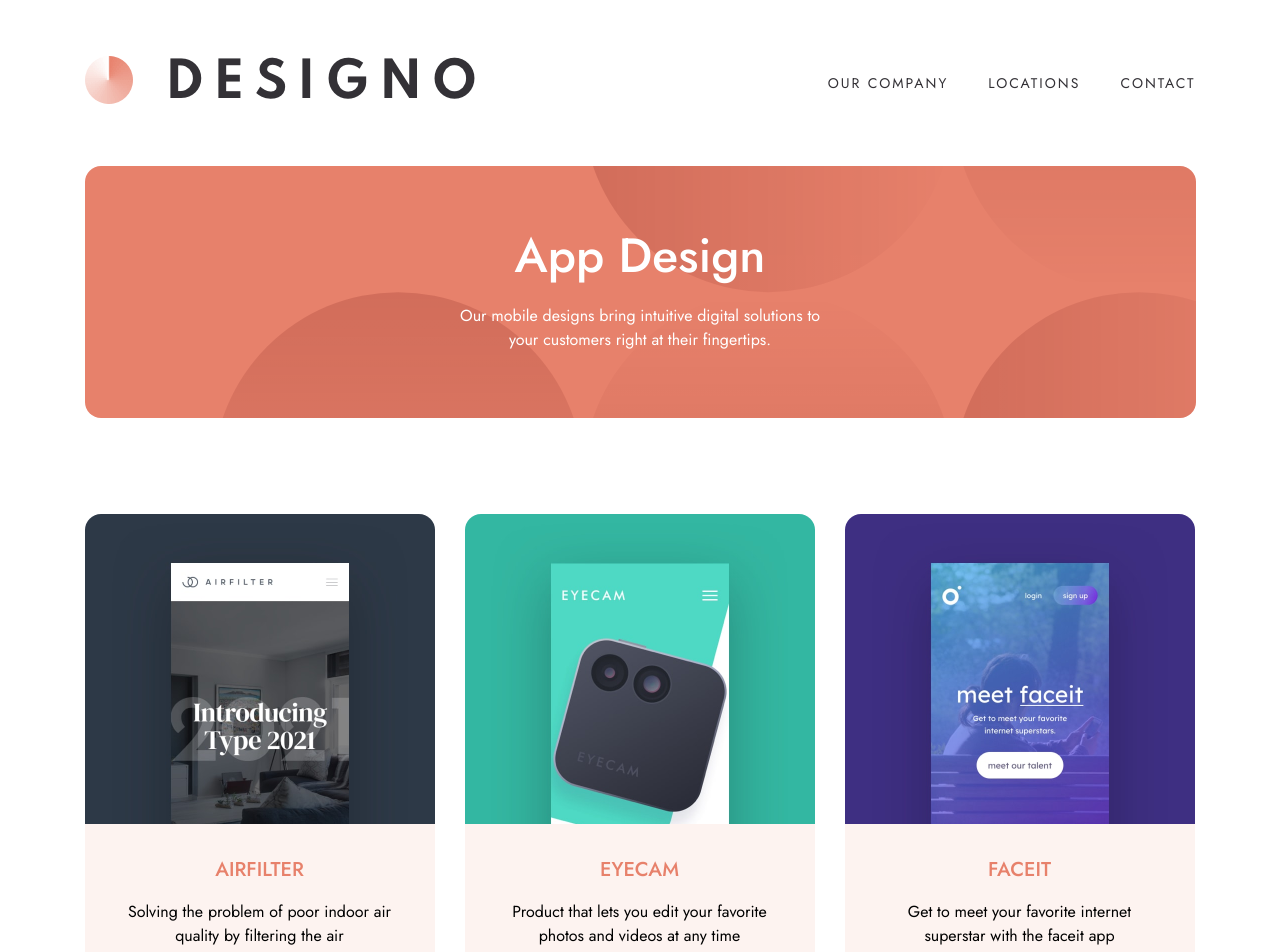
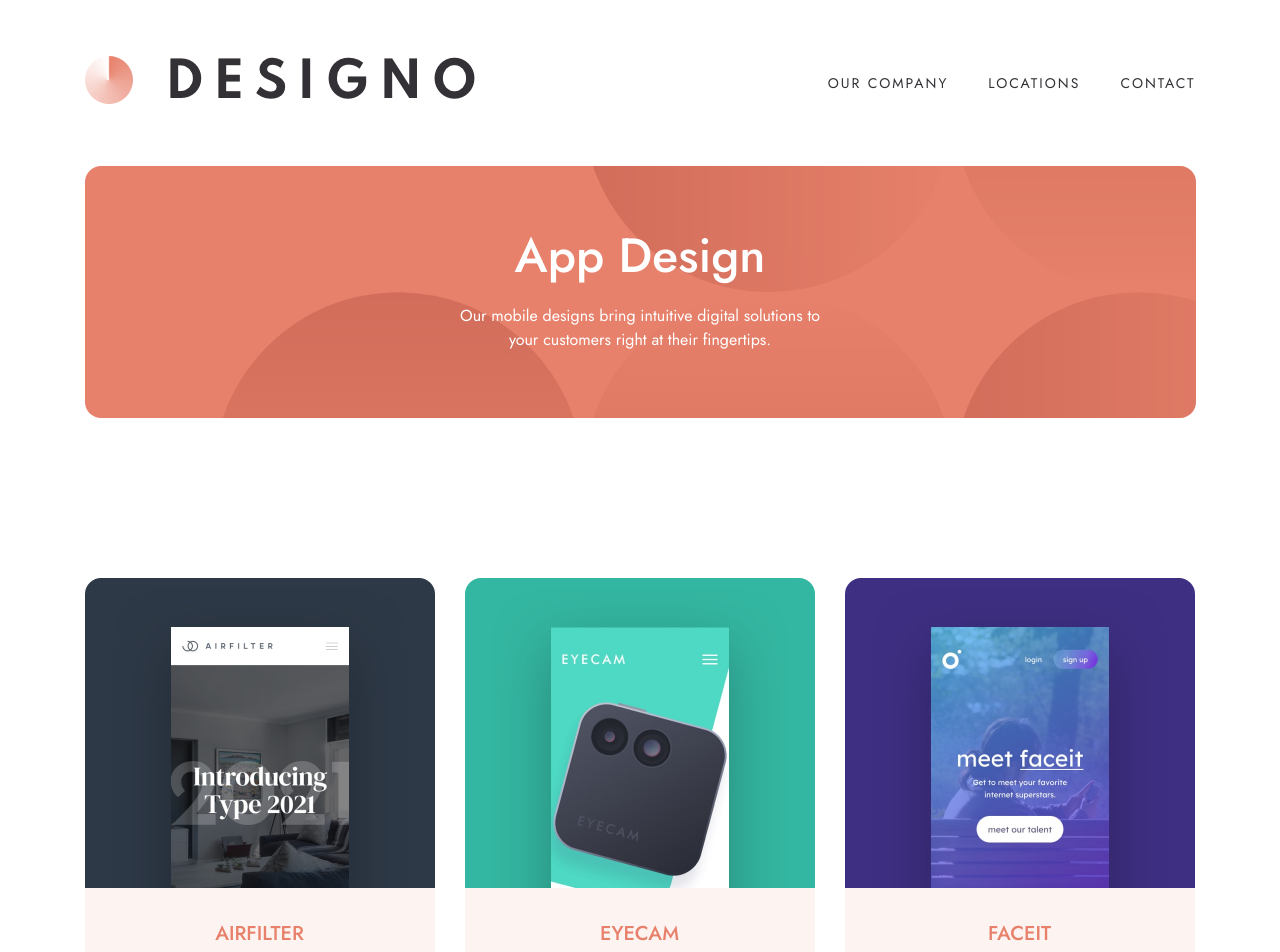
Before and after one commit to nicknjagi/designo-multi-page-website, a Next.js app: page /app-design in a window 1280 px wide. Shown: the top 952 px of the page. Built offline with nearby package versions, Linux system fonts and the light colour scheme.

Commit message:
update CardsContainer.jsx

```diff
--- a/components/shared/CardsContainer.jsx
+++ b/components/shared/CardsContainer.jsx
@@ -34,7 +34,7 @@ const CardsContainer = ({cardsData}) => {
         },
     ]
   return (
-    <section className="flex flex-wrap justify-center xl:justify-start gap-10 md:gap-[30px] pt-24 px-4 md:px-0">
+    <section className="flex flex-wrap justify-center xl:justify-start gap-10 md:gap-8 lg:gap-x-[30px] mt-[120px] lg:mt-40 px-4 md:px-0">
         {cardsData.map((card, index) => {
             return <Card key={index} {...card}/>
         })}
```
